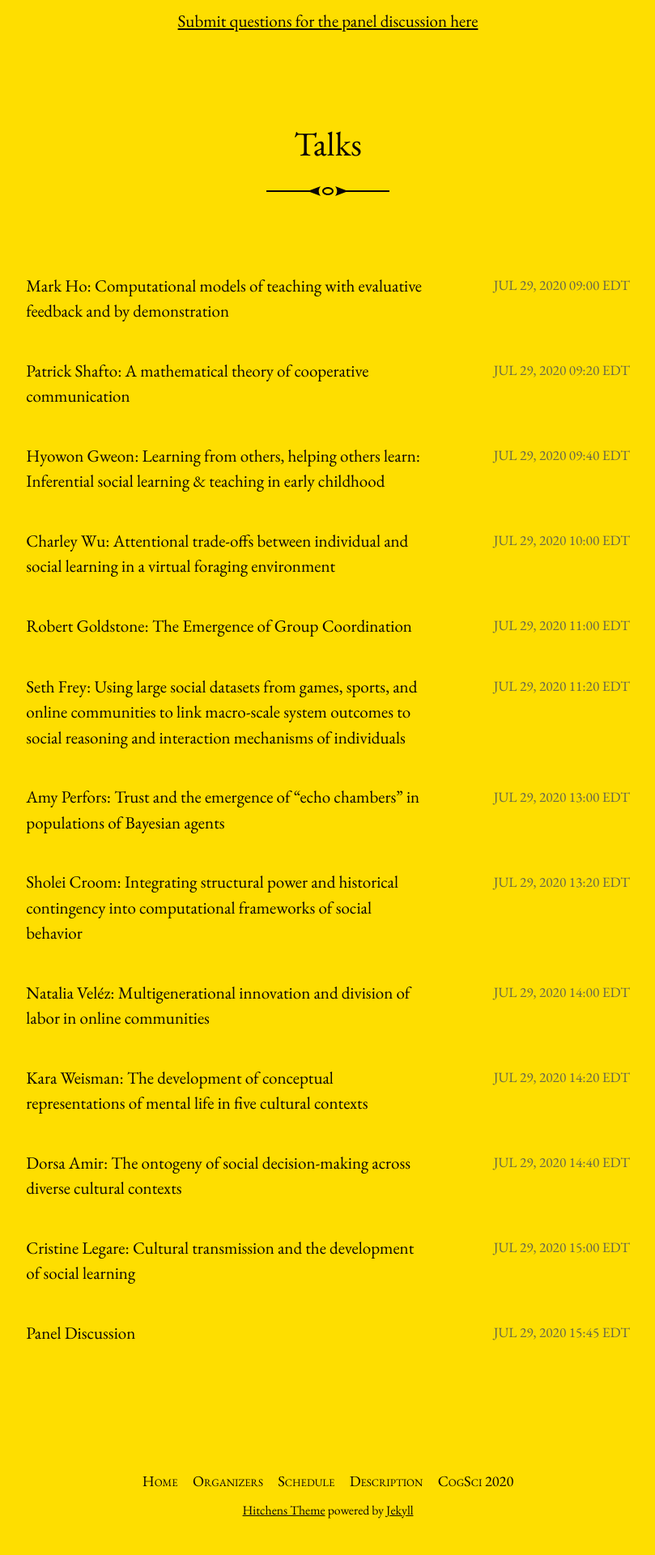
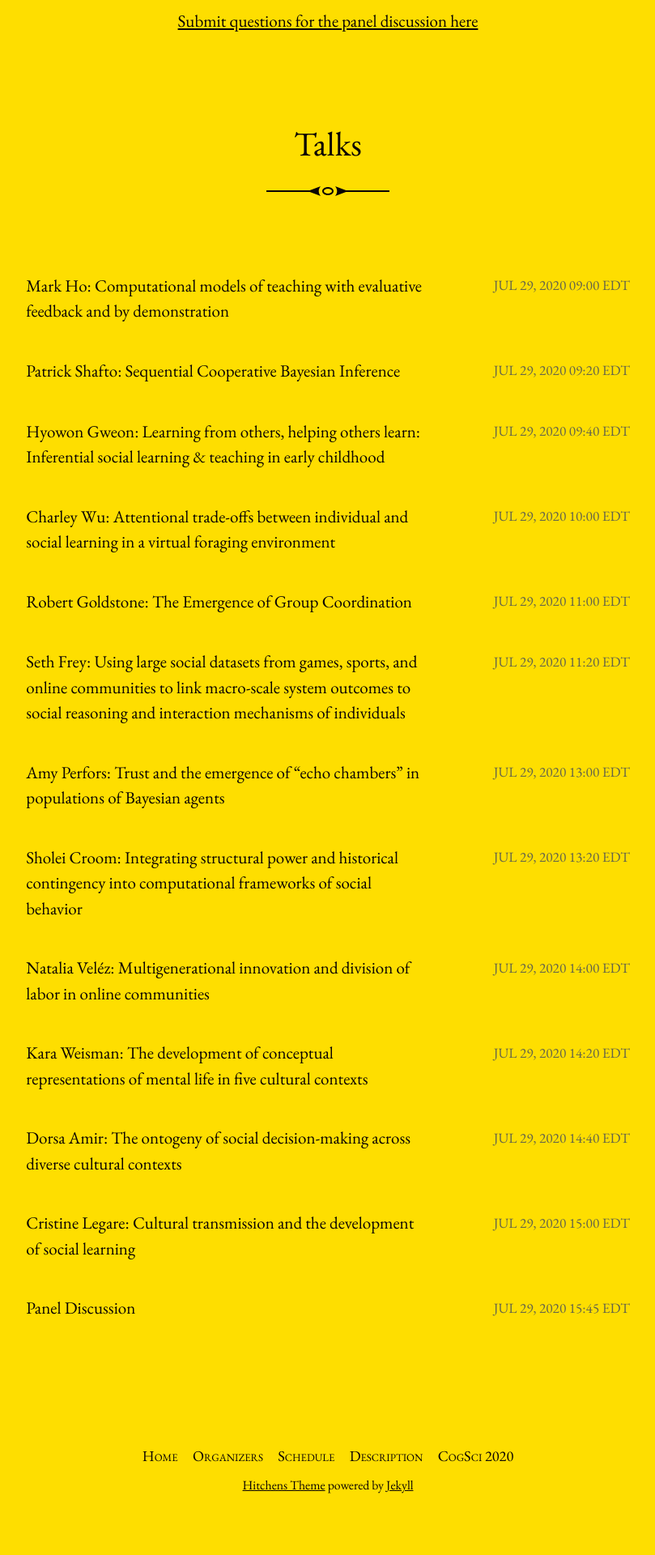
Before and after one commit to cognitioncollectivesandculture/cognitioncollectivesandculture.github.io, a Jekyll site: the page built from index.html, in a window 1280 px wide. Shown: the part 1018-2938 px from the top of the page at 81% size, without its empty margins (235-1044 px from the left). Built offline with Jekyll 4.4.1, drawn with Linux system fonts in a browser that asks for light colours; the list of posts is cut into pages by our own code; after the commit the page ends 2908 px from its top, so only the background shows below that.

Commit message:
added pat shafto

```diff
--- a/schedule.md
+++ b/schedule.md
@@ -12,7 +12,7 @@ All talks are scheduled for **JULY 29th, 2020**.
 | Speaker        	| Title                                                                                           	| Time      	|
 |----------------	|-------------------------------------------------------------------------------------------------	|-----------	|
 | Mark Ho        	| [Computational models of teaching with evaluative feedback and by demonstration](https://cognitioncollectivesandculture.github.io/theme1/2020/07/29/MarkHo.html)                  	| 09:00 EDT 	|
-| Patrick Shafto 	| [A mathematical theory of cooperative communication](https://cognitioncollectivesandculture.github.io/theme1/2020/07/29/PatShafto.html)                                              	| 09:20 EDT 	|
+| Patrick Shafto 	| [Sequential Cooperative Bayesian Inference](https://cognitioncollectivesandculture.github.io/theme1/2020/07/29/PatShafto.html)                                              	| 09:20 EDT 	|
 | Hyowon Gweon   	| [Learning from others, helping others learn: Inferential social learning & teaching in early childhood](https://cognitioncollectivesandculture.github.io/theme1/2020/07/29/HyoGweon.html)                                          	| 09:40 EDT 	|
 | Charley Wu     	| [Attentional trade-offs between individual and social learning in a virtual foraging environment](https://cognitioncollectivesandculture.github.io/theme1/2020/07/29/CharleyWu.html) 	| 10:00 EDT 	|
 |      	| Coffee break                                                      |   10:20 - 10:55 EDT        	|
```
Also changed, not shown: _posts/2020-07-29-PatShafto.md (+4 -3 lines).
